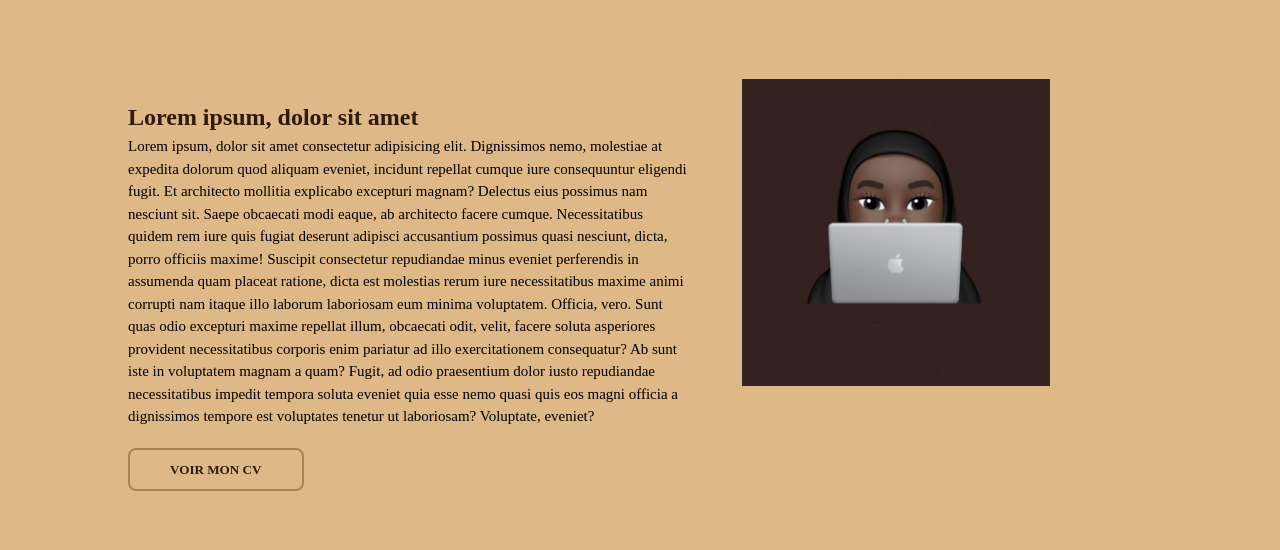
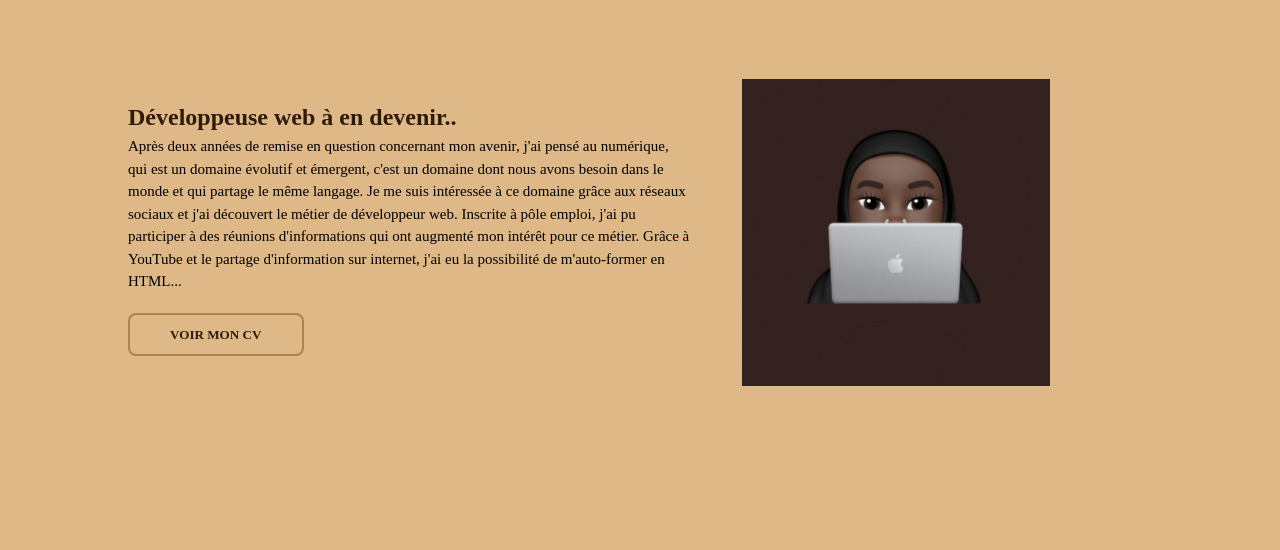
Before and after one commit to ymachi/CVAminataDiawara, a plain HTML site: page about.html in a window 1280 px wide. Shown: the part 148-698 px from the top of the page. Drawn offline with nearby package versions, Linux system fonts and the light colour scheme.

Commit message:
update about

```diff
--- a/about.html
+++ b/about.html
@@ -31,12 +31,10 @@
                 <div class="titre">
                 </div>
                 <div class="content">
-                    <h3>Lorem ipsum, dolor sit amet</h3>
-                    <p>Lorem ipsum, dolor sit amet consectetur adipisicing elit. Dignissimos nemo, molestiae at expedita dolorum quod aliquam eveniet, incidunt repellat cumque iure consequuntur eligendi fugit. Et architecto mollitia explicabo excepturi magnam?
-                    Delectus eius possimus nam nesciunt sit. Saepe obcaecati modi eaque, ab architecto facere cumque. Necessitatibus quidem rem iure quis fugiat deserunt adipisci accusantium possimus quasi nesciunt, dicta, porro officiis maxime!
-                    Suscipit consectetur repudiandae minus eveniet perferendis in assumenda quam placeat ratione, dicta est molestias rerum iure necessitatibus maxime animi corrupti nam itaque illo laborum laboriosam eum minima voluptatem. Officia, vero.
-                    Sunt quas odio excepturi maxime repellat illum, obcaecati odit, velit, facere soluta asperiores provident necessitatibus corporis enim pariatur ad illo exercitationem consequatur? Ab sunt iste in voluptatem magnam a quam?
-                    Fugit, ad odio praesentium dolor iusto repudiandae necessitatibus impedit tempora soluta eveniet quia esse nemo quasi quis eos magni officia a dignissimos tempore est voluptates tenetur ut laboriosam? Voluptate, eveniet?</p>
+                    <h3>Développeuse web à en devenir..</h3>
+                    <p>Après deux années de remise en question concernant mon avenir, j'ai pensé au numérique, qui est un domaine évolutif et émergent, c'est un domaine dont nous avons besoin dans le monde et qui partage le même langage.
+                    Je me suis intéressée à ce domaine grâce aux réseaux sociaux et j'ai découvert le métier de développeur web. Inscrite à pôle emploi, j'ai pu participer à des réunions d'informations qui ont augmenté mon intérêt pour ce métier. Grâce à YouTube et le partage d'information sur internet, j'ai eu la possibilité de m'auto-former en HTML...
+                    </p>
                     <div class="button">
                         <a href="#">Voir mon CV</a>
                     </div>
```
